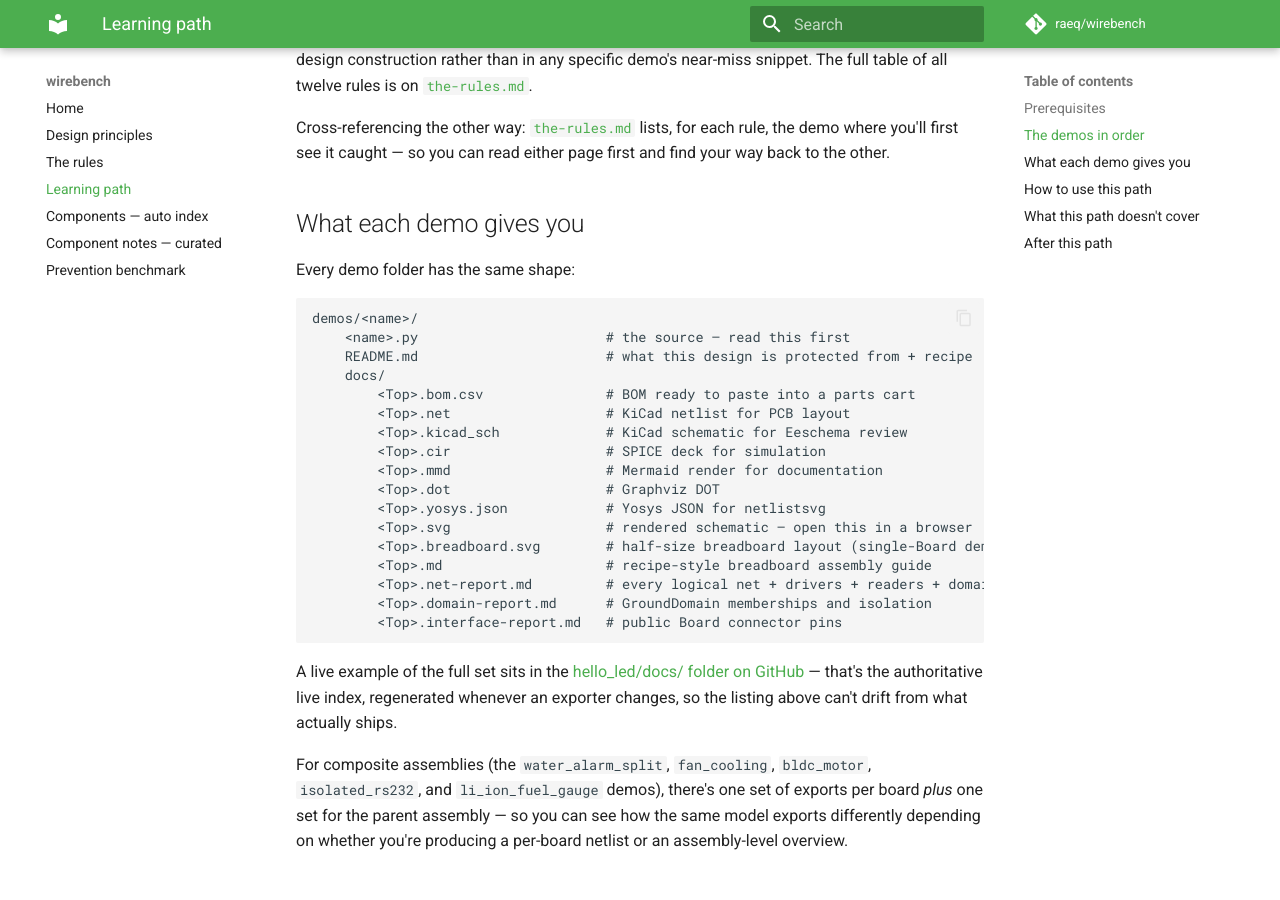
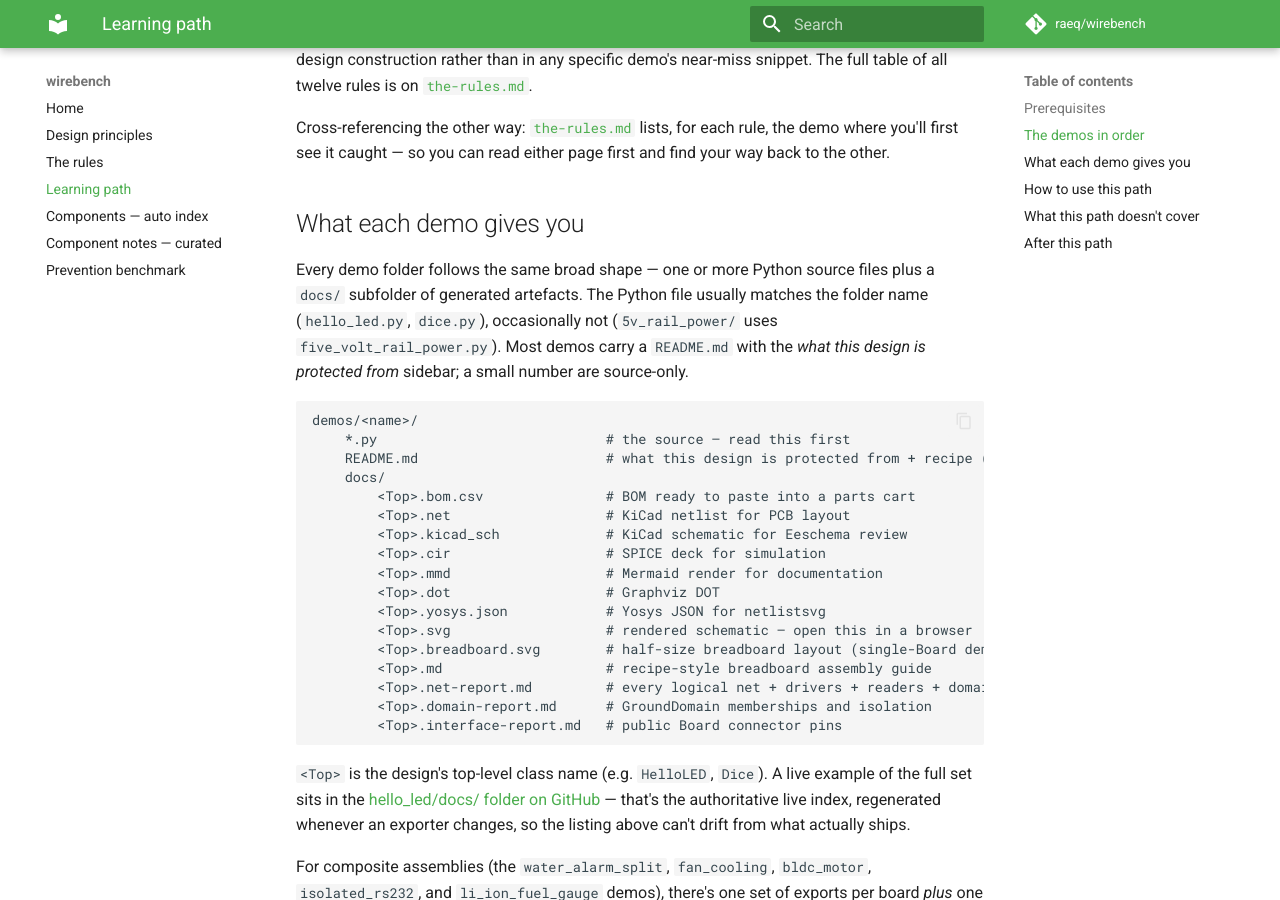
Before and after one commit to raeq/wirebench, an MkDocs documentation site: the page built from docs/learning-path.md, in a window 1280 px wide and 900 px high, scrolled down 2283 px. Built offline with MkDocs 1.6.1 and Material for MkDocs 9.7.7, drawn with Linux system fonts in a browser that asks for light colours; comment, search, counter and statistics services are not loaded.

Commit message:
review: address four inline review points (Copilot)
1. tests/docs/test_rules_doc.py: assertion message mentioned README.md
   but the criterion is now `*.py` files (the harness was loosened to
   accommodate `penfold_one_second_timer`, which has no README).
   Update the failure message to match.

2. tests/docs/test_rules_doc.py: docstring claimed "four labels in a
   fenced text block" but the test only checked three labels and
   didn't verify the fenced block.  Realigned: the *what* paragraph
   is the unlabelled error message line; the other three (Why:,
   Wired at:, Try:) are explicit labels.  Test now also verifies
   all three labels appear inside a fenced code block, so the
   rendered output is monospace and visually mirrors what a user
   sees in their terminal.

3. docs/learning-path.md: the "every demo folder has the same shape"
   block overstated invariants — `5v_rail_power/` uses
   `five_volt_rail_power.py` (not `<name>.py`), and
   `penfold_one_second_timer/` has no `README.md`.  Reworded the
   intro paragraph to acknowledge the real variation, switched
   `<name>.py` → `*.py` and `README.md` → `README.md (when present)`,
   and added a sentence naming `<Top>` as the design's top-level
   class name for the export filenames.

4. docs/index.md: the "All wirebench demos on GitHub" bullet claimed
   "each carries the same *what this design is protected from*
   sidebar" — false (penfold_one_second_timer has no README).
   Softened to "most carry the same sidebar (a small number are
   source-only)".

Suite: 4829 passed (1 added invariant: fenced-block render), mypy
clean, `mkdocs build --strict` clean.

````diff
--- a/docs/learning-path.md
+++ b/docs/learning-path.md
@@ -46,12 +46,12 @@ Cross-referencing the other way: [`the-rules.md`](the-rules.md) lists, for each
 
 ## What each demo gives you
 
-Every demo folder has the same shape:
+Every demo folder follows the same broad shape — one or more Python source files plus a `docs/` subfolder of generated artefacts. The Python file usually matches the folder name (`hello_led.py`, `dice.py`), occasionally not (`5v_rail_power/` uses `five_volt_rail_power.py`). Most demos carry a `README.md` with the *what this design is protected from* sidebar; a small number are source-only.
 
 ```text
 demos/<name>/
-    <name>.py                       # the source — read this first
-    README.md                       # what this design is protected from + recipe
+    *.py                            # the source — read this first
+    README.md                       # what this design is protected from + recipe (when present)
     docs/
         <Top>.bom.csv               # BOM ready to paste into a parts cart
         <Top>.net                   # KiCad netlist for PCB layout
@@ -68,7 +68,7 @@ demos/<name>/
         <Top>.interface-report.md   # public Board connector pins
 ```
 
-A live example of the full set sits in the [hello_led/docs/ folder on GitHub](https://github.com/raeq/wirebench/tree/main/demos/hello_led/docs) — that's the authoritative live index, regenerated whenever an exporter changes, so the listing above can't drift from what actually ships.
+`<Top>` is the design's top-level class name (e.g. `HelloLED`, `Dice`). A live example of the full set sits in the [hello_led/docs/ folder on GitHub](https://github.com/raeq/wirebench/tree/main/demos/hello_led/docs) — that's the authoritative live index, regenerated whenever an exporter changes, so the listing above can't drift from what actually ships.
 
 For composite assemblies (the `water_alarm_split`, `fan_cooling`, `bldc_motor`, `isolated_rs232`, and `li_ion_fuel_gauge` demos), there's one set of exports per board *plus* one set for the parent assembly — so you can see how the same model exports differently depending on whether you're producing a per-board netlist or an assembly-level overview.
 
````
Also changed, not shown: docs/index.md (+2 -1 lines), 1 other file.
